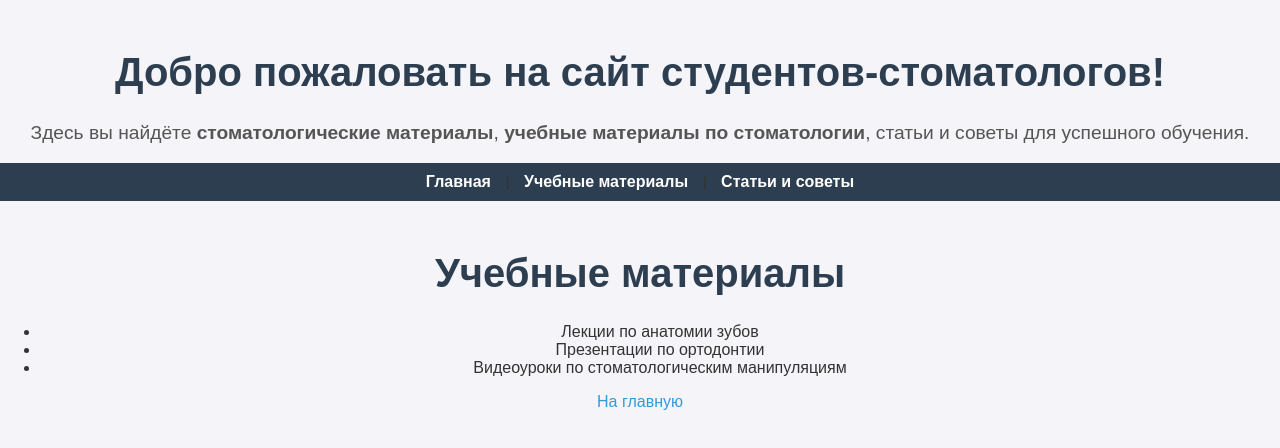
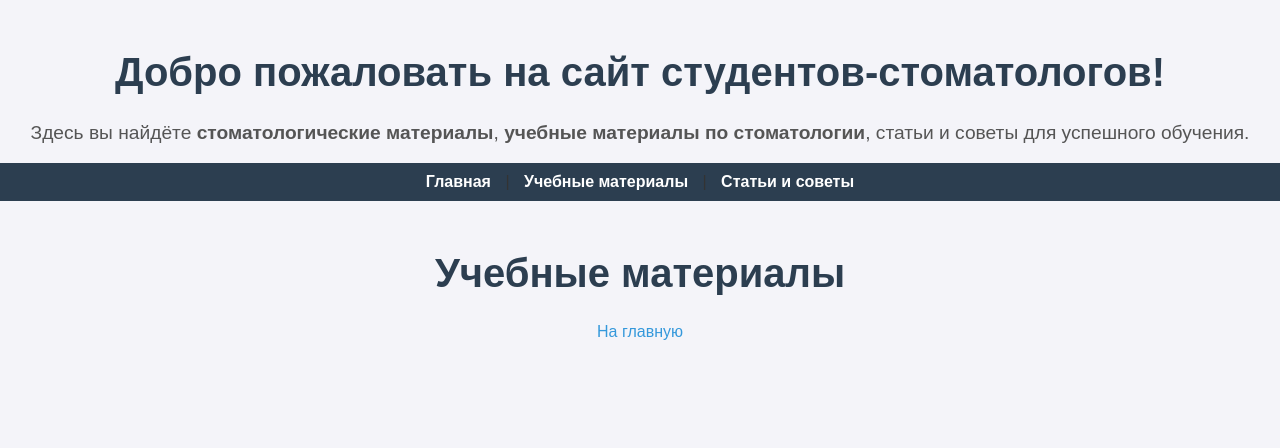
Before and after one commit to OtabekBoltaboyev/dentistry-students, a plain HTML site: page materials.html in a window 1280 px wide. Drawn offline with Linux system fonts and the light colour scheme.

Commit message:
Update materials.html

```diff
--- a/materials.html
+++ b/materials.html
@@ -15,11 +15,7 @@
         <a href="articles.html">Статьи и советы</a>
     </nav>
     <h1>Учебные материалы</h1>
-    <ul>
-        <li>Лекции по анатомии зубов</li>
-        <li>Презентации по ортодонтии</li>
-        <li>Видеоуроки по стоматологическим манипуляциям</li>
-    </ul>
+
     <a href="index.html">На главную</a>
 </body>
 
```
